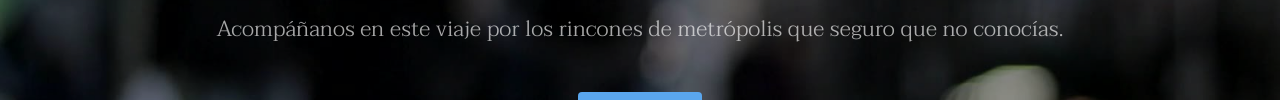
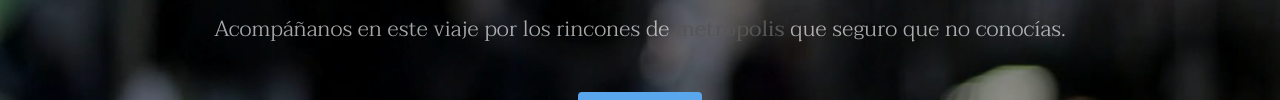
Before and after one commit to violeta-85/04_REP_METROPOLITA, a plain HTML site: page index.html in a window 1280 px wide. Shown: the part 379-479 px from the top of the page. Drawn offline with Linux system fonts and the light colour scheme.

Commit message:
Ajustes texto bajo h1 por VICENTE

```diff
--- a/index.html
+++ b/index.html
@@ -37,7 +37,7 @@
 			<section id="banner" data-video="images/banner">
 				<div class="inner">
 					<h1>Metropolita</h1>
-					<p>Acompáñanos en este viaje por los rincones de metrópolis que seguro que no conocías.</p>
+					<p>Acompáñanos en este viaje por los rincones de <strong class="highlight">metrópolis</strong> que seguro que no conocías.</p>
 					<a href="#one" class="button special scrolly">SÍ, QUIERO.</a>
 				</div>
 			</section>
```
